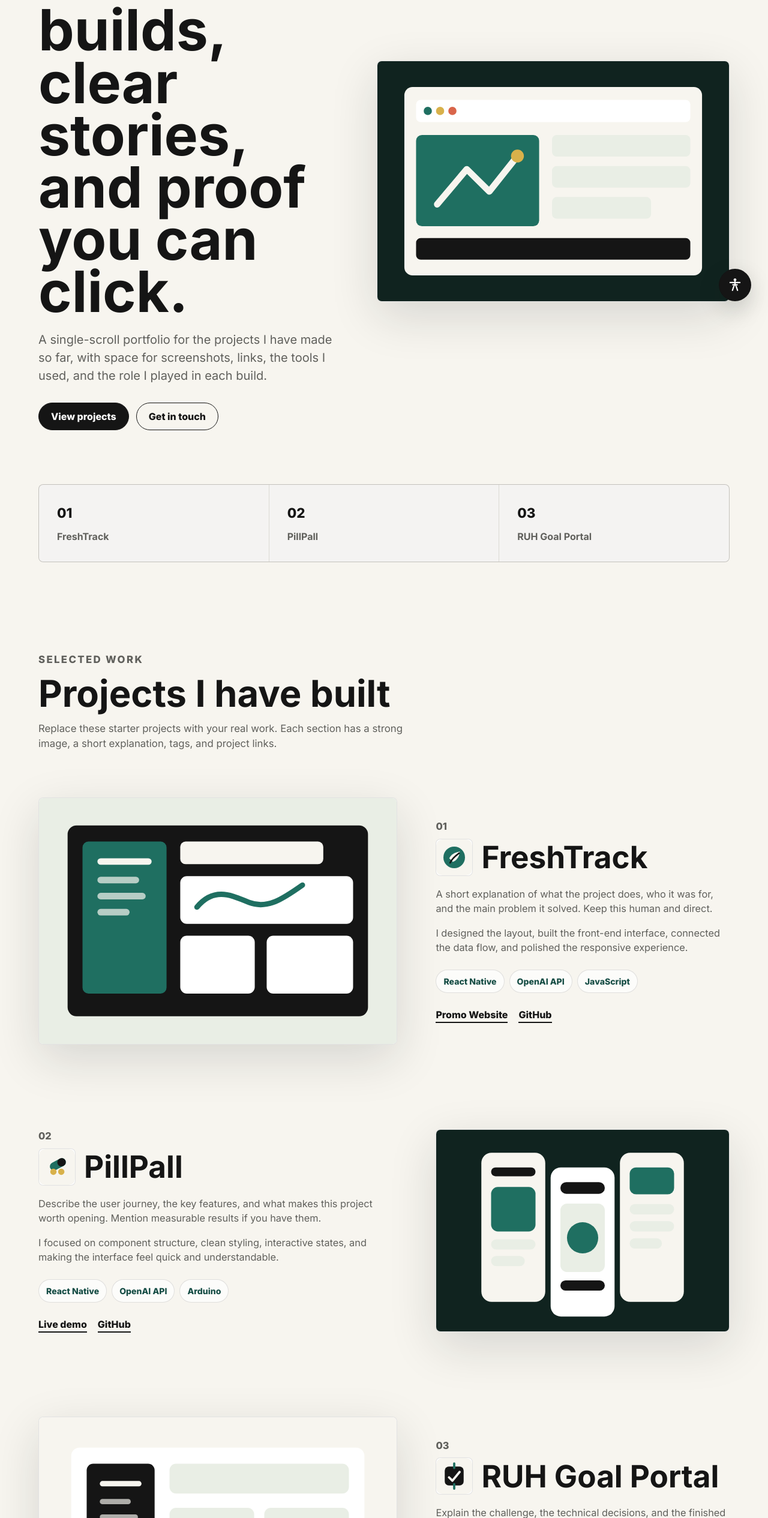
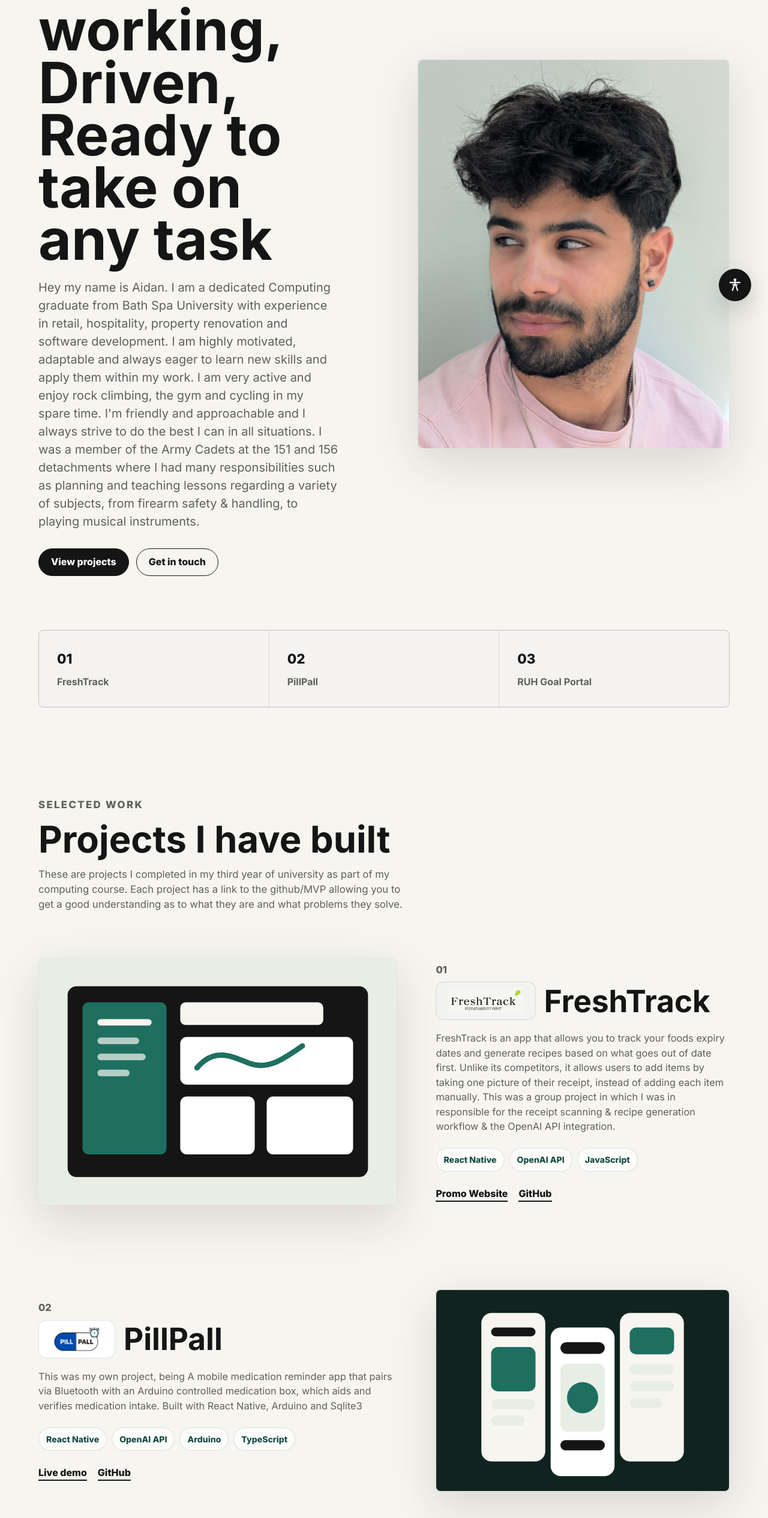
Before and after one commit to Aidan0o0o/portfolio-website, a plain HTML site: page index.html in a window 1280 px wide. Shown: the part 270-2800 px from the top of the page at 60% size. Drawn offline with Linux system fonts and the light colour scheme.

Commit message:
text and layout  updates

```diff
--- a/index.html
+++ b/index.html
@@ -18,7 +18,7 @@
   </head>
   <body>
     <header class="site-header" data-header>
-      <a class="brand" href="#top" aria-label="Go to top">Aidan's Portfolio</a>
+      <a class="brand" href="#top" aria-label="Go to top">Aidan Malka</a>
       <nav class="nav-links" aria-label="Primary navigation">
         <a href="#projects">Projects</a>
         <a href="#about">About</a>
@@ -45,14 +45,25 @@
     </header>
 
     <main id="top">
-      <section class="hero">
+      <section class="hero" id="about">
         <div class="hero-copy">
-          <p class="eyebrow">Project Portfolio</p>
-          <h1>Modern builds, clear stories, and proof you can click.</h1>
+          <p class="eyebrow">About Me</p>
+          <h1 class="about-heading">
+            <span>Hard working,</span>
+            <span>Driven,</span>
+            <span>Ready to take on any task</span>
+          </h1>
           <p class="hero-text">
-            A single-scroll portfolio for the projects I have made so far,
-            with space for screenshots, links, the tools I used, and the role I
-            played in each build.
+            Hey my name is Aidan. I am a dedicated Computing graduate from Bath Spa University with
+            experience in retail, hospitality, property renovation and software
+            development. I am highly motivated, adaptable and always eager to
+            learn new skills and apply them within my work. I am very active
+            and enjoy rock climbing, the gym and cycling in my spare time. I'm
+            friendly and approachable and I always strive to do the best I can
+            in all situations. I was a member of the Army Cadets at the 151 and
+            156 detachments where I had many responsibilities such as planning
+            and teaching lessons regarding a variety of subjects, from firearm
+            safety & handling, to playing musical instruments.
           </p>
           <div class="hero-actions">
             <a class="button primary" href="#projects">View projects</a>
@@ -65,8 +76,8 @@
             >
           </div>
         </div>
-        <div class="hero-image" aria-label="Portfolio preview">
-          <img src="assets/projects/portfolio-dashboard.svg" alt="" />
+        <div class="hero-image hero-portrait">
+          <img src="assets/projects/portrait-image.jpeg" alt="Portrait of Aidan" />
         </div>
       </section>
 
@@ -89,8 +100,7 @@
         <p class="eyebrow">Selected Work</p>
         <h2>Projects I have built</h2>
         <p>
-          Replace these starter projects with your real work. Each section has
-          a strong image, a short explanation, tags, and project links.
+          These are projects I completed in my third year of university as part of my computing course. Each project has a link to the github/MVP allowing you to get a good understanding as to what they are and what problems they solve.
         </p>
       </section>
 
@@ -106,19 +116,18 @@
             <p class="project-number">01</p>
             <div class="project-title">
               <img
-                src="assets/projects/logos/freshtrack-logo-placeholder.svg"
-                alt="FreshTrack logo placeholder"
+                class="project-logo project-logo-wide"
+                src="assets/projects/logos/freshtrack-logo.png"
+                alt="FreshTrack logo"
               />
               <h3>FreshTrack</h3>
             </div>
             <p>
-              A short explanation of what the project does, who it was for, and
-              the main problem it solved. Keep this human and direct.
+              FreshTrack is an app that allows you to track your foods expiry dates and generate recipes based on what goes out of date first.
+              Unlike its competitors, it allows users to add items by taking one picture of their receipt, instead of adding each item manually.
+              This was a group project in which I was in responsible for the receipt scanning & recipe generation workflow & the OpenAI API integration.
             </p>
-            <p>
-              I designed the layout, built the front-end interface, connected
-              the data flow, and polished the responsive experience.
-            </p>
+
             <div class="tag-list" aria-label="Technologies used">
               <span>React Native</span>
               <span>OpenAI API</span>
@@ -150,24 +159,21 @@
             <p class="project-number">02</p>
             <div class="project-title">
               <img
-                src="assets/projects/logos/pillpall-logo-placeholder.svg"
-                alt="PillPall logo placeholder"
+                class="project-logo project-logo-badge"
+                src="assets/projects/logos/pillpall-logo-cropped.png"
+                alt="PillPall logo"
               />
               <h3>PillPall</h3>
             </div>
             <p>
-              Describe the user journey, the key features, and what makes this
-              project worth opening. Mention measurable results if you have
-              them.
+              This was my own project, being A mobile medication reminder app that pairs via Bluetooth with an Arduino controlled medication box, which aids and verifies medication intake. Built with React Native, Arduino and Sqlite3
             </p>
-            <p>
-              I focused on component structure, clean styling, interactive
-              states, and making the interface feel quick and understandable.
-            </p>
+
             <div class="tag-list" aria-label="Technologies used">
               <span>React Native</span>
               <span>OpenAI API</span>
               <span>Arduino</span>
+              <span>TypeScript</span>
             </div>
             <div class="project-links">
               <a href="#">Live demo</a>
@@ -190,23 +196,22 @@
             <p class="project-number">03</p>
             <div class="project-title">
               <img
-                src="assets/projects/logos/ruh-goal-portal-logo-placeholder.svg"
-                alt="RUH Goal Portal logo placeholder"
+                class="project-logo project-logo-extra-wide"
+                src="assets/projects/logos/RUH-proj-logo.png"
+                alt="RUH Goal Portal logo"
               />
               <h3>RUH Goal Portal</h3>
             </div>
             <p>
-              Explain the challenge, the technical decisions, and the finished
-              result. This is a good place to show problem solving.
+              This was an application made for the Royal United Hospital in Bath in order to digitalise and simplify their current KPI management system using Microsoft's Power Platforms.
             </p>
             <p>
-              I worked on the logic, the visual presentation, accessibility
-              details, and the final documentation.
+              This was a group project in which we communicated directly with the RUH in order to tailor the app specifically to their needs and wants.
             </p>
             <div class="tag-list" aria-label="Technologies used">
-              <span>Python</span>
-              <span>Charts</span>
-              <span>Automation</span>
+              <span>Power Apps</span>
+              <span>Power Automate</span>
+              <span>Sharepoint</span>
             </div>
             <div class="project-links">
               <a href="#">Case study</a>
@@ -214,35 +219,6 @@
             </div>
           </div>
         </article>
-      </section>
-
-      <section class="about" id="about">
-        <div class="about-intro">
-          <p class="eyebrow">About Me</p>
-          <h2 class="about-heading">
-            <span>Hard working,</span>
-            <span>Driven,</span>
-            <span>Ready to take on any task</span>
-          </h2>
-        </div>
-        <div class="about-profile">
-          <img
-            src="assets/projects/portrait-image.jpeg"
-            alt="Portrait of Aidan"
-          />
-          <p>
-            I am a dedicated Computing graduate from Bath Spa University with
-            experience in retail, hospitality, property renovation and software
-            development. I am highly motivated, adaptable and always eager to
-            learn new skills and apply them within my work. I am very active
-            and enjoy rock climbing, the gym and cycling in my spare time. I'm
-            friendly and approachable and I always strive to do the best I can
-            in all situations. I was a member of the Army Cadets at the 151 and
-            156 detachments where I had many responsibilities such as planning
-            and teaching lessons regarding a variety of subjects, from firearm
-            safety & handling, to playing musical instruments.
-          </p>
-        </div>
       </section>
 
       <section class="contact" id="contact">
--- a/styles.css
+++ b/styles.css
@@ -295,6 +295,17 @@ html.colour-dark .button.primary {
   object-fit: cover;
 }
 
+.hero-portrait {
+  justify-self: end;
+  width: min(100%, 520px);
+}
+
+.hero-portrait img {
+  aspect-ratio: 4 / 5;
+  max-height: min(680px, calc(100vh - 150px));
+  object-position: center top;
+}
+
 .intro-strip {
   display: grid;
   grid-template-columns: repeat(3, 1fr);
@@ -405,17 +416,36 @@ html.colour-dark .button.primary {
   display: flex;
   align-items: center;
   gap: 14px;
+  flex-wrap: wrap;
   margin-bottom: 18px;
 }
 
-.project-title img {
+.project-logo {
   flex: 0 0 auto;
-  width: clamp(46px, 5vw, 62px);
-  height: clamp(46px, 5vw, 62px);
+  width: clamp(118px, 11vw, 156px);
+  height: clamp(48px, 5vw, 64px);
+  padding: 8px;
   object-fit: contain;
+  object-position: center;
   border: 1px solid var(--line);
-  border-radius: 8px;
-  background: var(--surface);
+  border-radius: 14px;
+  background: #fff;
+}
+
+.project-logo-badge {
+  width: clamp(102px, 10vw, 140px);
+  padding: 9px;
+  background: #fff;
+}
+
+.project-logo-wide {
+  width: clamp(132px, 13vw, 184px);
+  background: #f2f2f0;
+}
+
+.project-logo-extra-wide {
+  width: clamp(150px, 15vw, 220px);
+  background: #fff;
 }
 
 .project-content h3 {
@@ -658,6 +688,10 @@ html.colour-dark .button.primary {
     max-width: 760px;
   }
 
+  .hero-portrait {
+    justify-self: center;
+  }
+
   .project-block.reverse .project-media {
     order: 0;
   }
```
Also changed, not shown: assets/projects/logos/PillPallLogo.png (added), assets/projects/logos/RUH-proj-logo.png (added), assets/projects/logos/freshtrack-logo.png (added), assets/projects/logos/pillpall-logo-cropped.png (added), script.js (line endings or trailing spaces), 1 other file.
